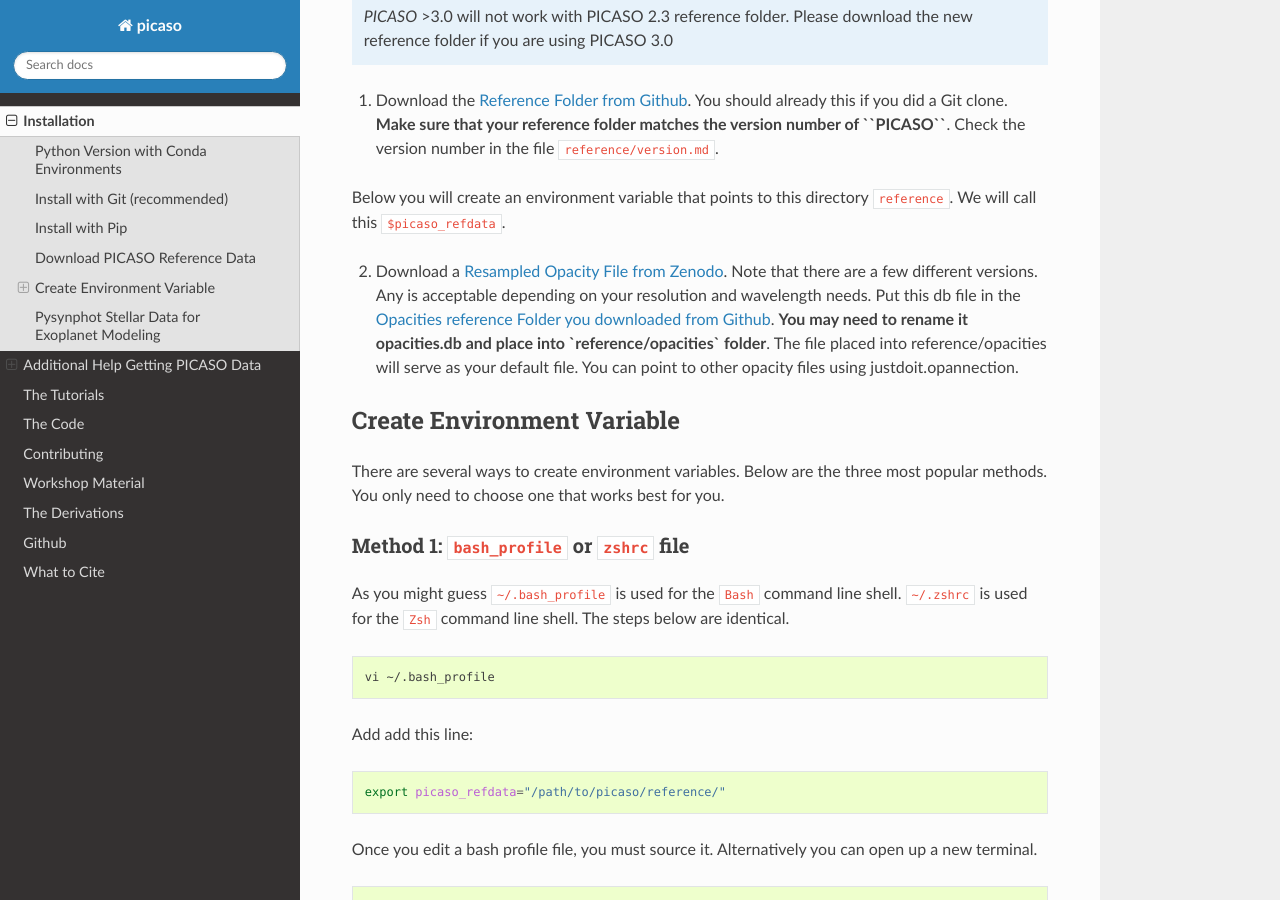
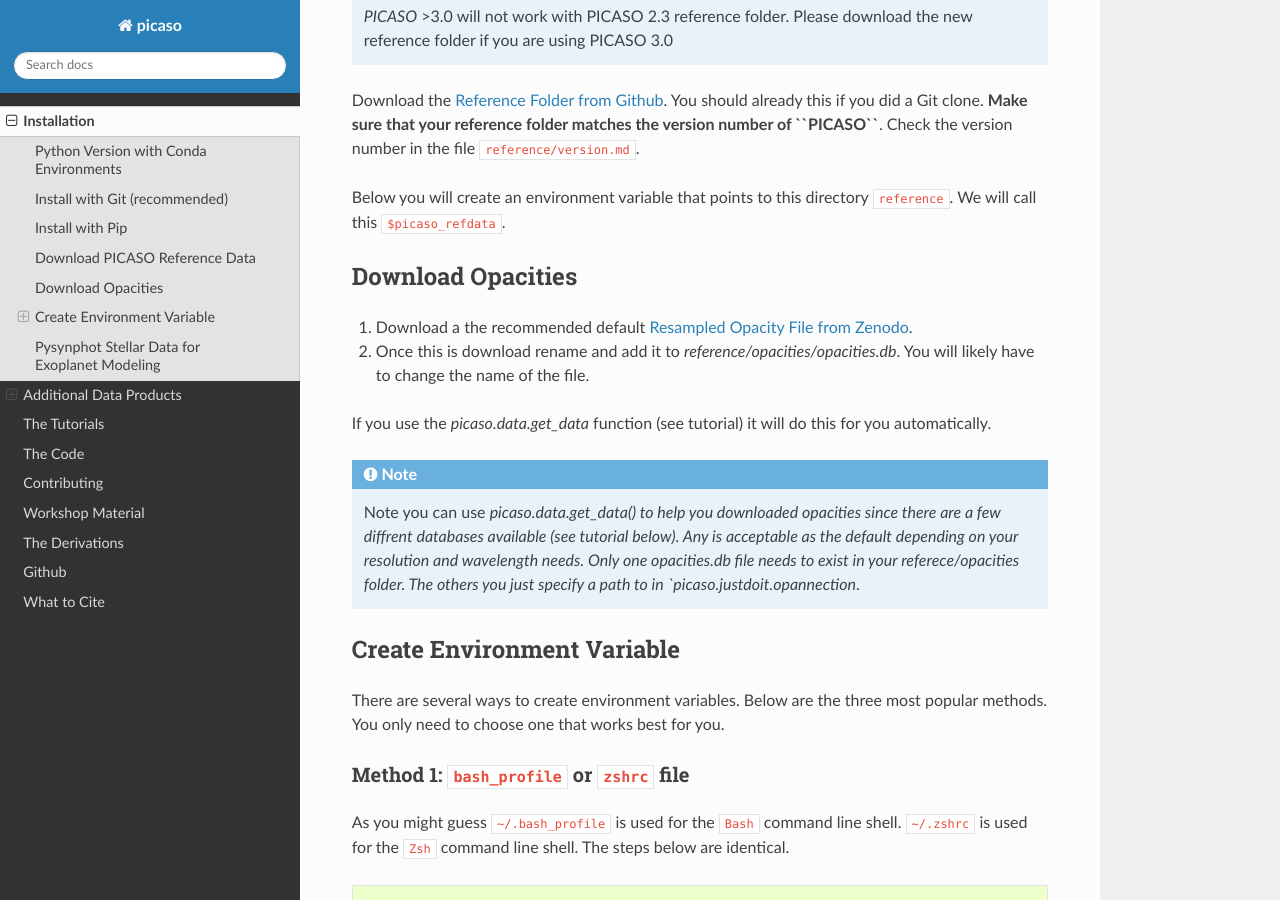
Before and after one commit to natashabatalha/picaso, a Sphinx documentation site: the page built from docs/installation.rst, in a window 1280 px wide and 900 px high, scrolled down 828 px. Built offline with Sphinx 7.4.7 and the Read the Docs theme 3.1.0, drawn with Linux system fonts in a browser that asks for light colours; pages that are not in the unit, such as notebooks, are missing from menus; the version number is read from the project's files by our own code; some of the changed text lies outside the part shown.

Commit message:
create the official step in downloading opacities to make it mroe clear #233

```diff
--- a/docs/installation.rst
+++ b/docs/installation.rst
@@ -35,12 +35,20 @@
 .. note::
 	`PICASO` >3.0 will not work with PICASO 2.3 reference folder. Please download the new reference folder if you are using PICASO 3.0
 
-1) Download the `Reference Folder from Github <https://github.com/natashabatalha/picaso/tree/master/reference>`_. You should already this if you did a Git clone. **Make sure that your reference folder matches the version number of ``PICASO``**. Check the version number in the file ``reference/version.md``.
+Download the `Reference Folder from Github <https://github.com/natashabatalha/picaso/tree/master/reference>`_. You should already this if you did a Git clone. **Make sure that your reference folder matches the version number of ``PICASO``**. Check the version number in the file ``reference/version.md``.
 
 Below you will create an environment variable that points to this directory ``reference``. We will call this ``$picaso_refdata``.
 
-2) Download a `Resampled Opacity File from Zenodo <https://doi.org/10.5281/zenodo.3759675>`_. Note that there are a few different versions. Any is acceptable depending on your resolution and wavelength needs. Put this db file in the `Opacities reference Folder you downloaded from Github <https://github.com/natashabatalha/picaso/tree/master/reference>`_. **You may need to rename it opacities.db and place into `reference/opacities` folder**. The file placed into reference/opacities will serve as your default file. You can point to other opacity files using justdoit.opannection.
+Download Opacities
+------------------
 
+1) Download a the recommended default `Resampled Opacity File from Zenodo <https://doi.org/10.5281/zenodo.3759675>`_.
+2) Once this is download rename and add it to `reference/opacities/opacities.db`. You will likely have to change the name of the file.
+
+If you use the `picaso.data.get_data` function (see tutorial) it will do this for you automatically.
+
+.. note::
+	Note you can use `picaso.data.get_data() to help you downloaded opacities since there are a few diffrent databases available (see tutorial below). Any is acceptable as the default depending on your resolution and wavelength needs. Only one opacities.db file needs to exist in your referece/opacities folder. The others you just specify a path to in `picaso.justdoit.opannection`.
 
 Create Environment Variable
 ---------------------------
@@ -191,8 +199,8 @@
 	1. STScI serves these files in a few different places, with a few different file structures. **PySynphot only cares that the environment variable points to a path with a folder called `grid`. So do not worry if `grp/hst/cdbs` appears different.**
 
 
-Additional Help Getting PICASO Data
-===================================
+Additional Data Products
+========================
 
 .. toctree::
    :maxdepth: 2
```
